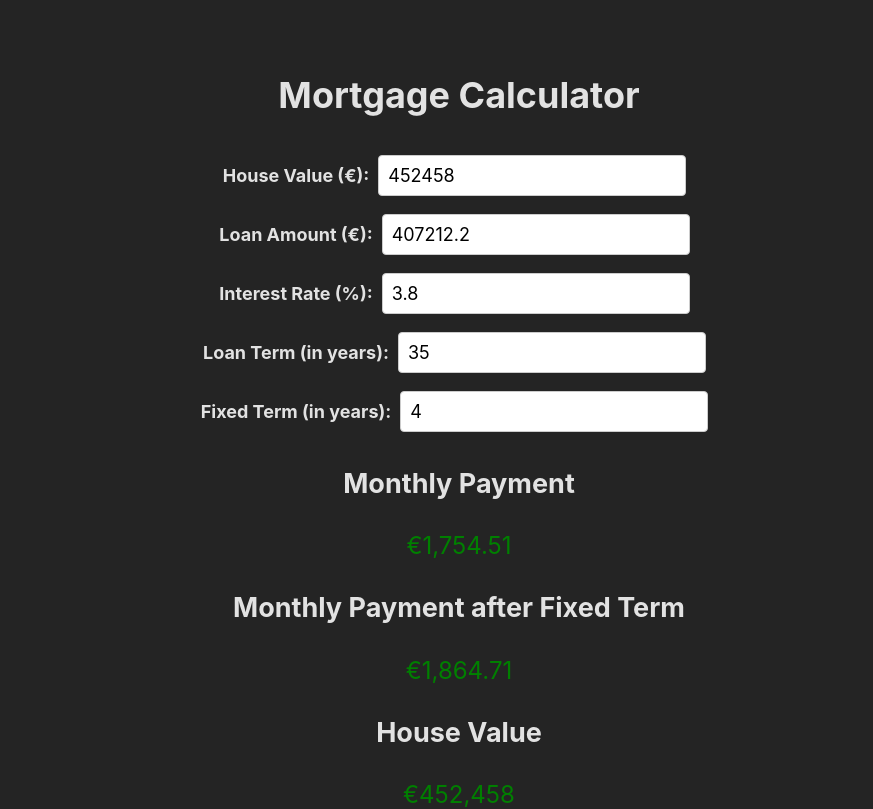
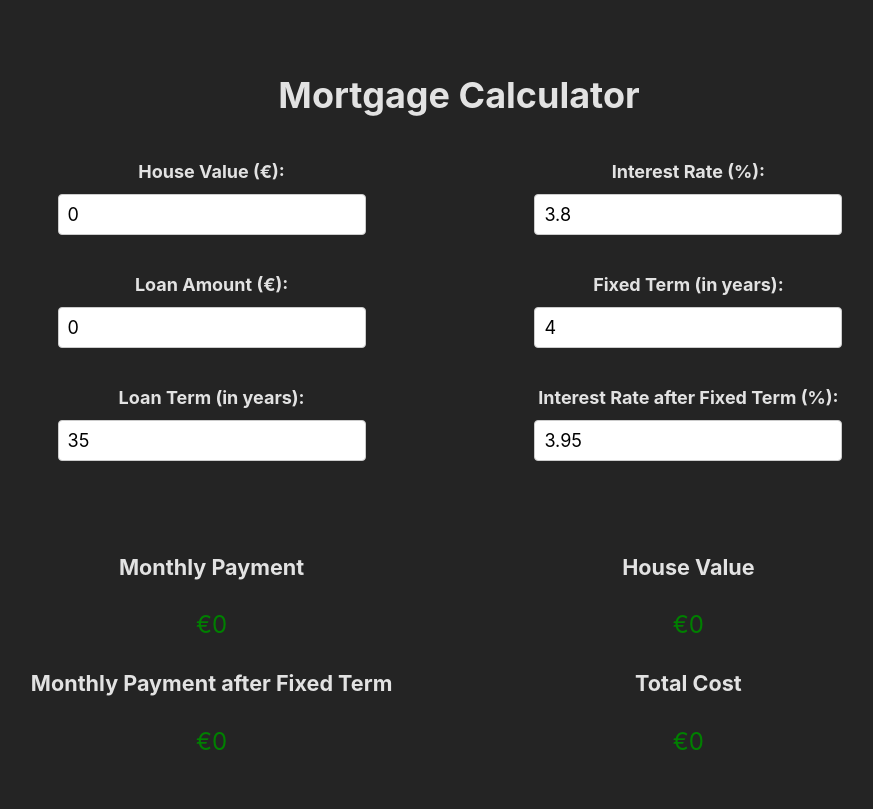
Before and after one commit to UniqueClone/mortgage-calculator, a React (Vite) app: page / in a window 1280 px wide. Shown: the top 809 px of the page, without its empty margins (181-1054 px from the left). Built offline with nearby package versions, Linux system fonts and the light colour scheme.

Commit message:
Adding columns to form and results.

```diff
--- a/src/components/MortgageCalculator/MortgageCalculator.css
+++ b/src/components/MortgageCalculator/MortgageCalculator.css
@@ -5,6 +5,7 @@ input[type="number"] {
     font-size: 1em;
     font-family: inherit;
     margin: 0.5em;
+    margin-bottom: 2rem;
 }
 
 input[type="number"]:focus {
@@ -21,7 +22,6 @@ input[type="number"]:focus {
 
 label {
     font-weight: bold;
-    margin-bottom: 0.5em;
 }
 
 input[type="text"],
@@ -29,6 +29,7 @@ textarea {
     border-radius: 4px;
     border: 1px solid #ccc;
     padding: 0.5em;
+    padding-top: 10rem;
     font-size: 1em;
     font-family: inherit;
     margin-bottom: 1em;
@@ -42,3 +43,19 @@ p {
     margin-bottom: 1em;
     font-size: large;
 }
+
+.columns {
+    display: flex;
+    align-items: center;
+    max-width: 80%;
+    margin: 2rem auto;
+}
+
+.column {
+    flex: 1;
+    margin-right: 1em;
+}
+
+h2 {
+    font-size: larger;
+}
--- a/src/components/MortgageCalculator/MortgageCalculator.tsx
+++ b/src/components/MortgageCalculator/MortgageCalculator.tsx
@@ -8,10 +8,12 @@ const formatter = new Intl.NumberFormat("en-IE", {
 });
 
 function MortgageCalculator(): JSX.Element {
-    const [houseValue, setHouseValue] = useState<number>(452458.0); // Declare houseValue variable
+    const [houseValue, setHouseValue] = useState<number>(0.0); // Declare houseValue variable
     const [interestRate, setInterestRate] = useState<number>(3.8); // Declare interestRate variable
     const [loanTerm, setLoanTerm] = useState<number>(35); // Declare loanTerm variable
     const [fixedTerm, setFixedTerm] = useState<number>(4); // Declare fixedTerm variable
+    const [interestRateAfterFixedTerm, setInterestRateAfterFixedTerm] =
+        useState<number>(3.95); // Declare interestRateAfterFixedTerm variable
 
     const handleSubmit = (e: React.FormEvent<HTMLFormElement>) => {
         e.preventDefault();
@@ -19,7 +21,7 @@ function MortgageCalculator(): JSX.Element {
     };
 
     const onHouseValueChange = (value: number) => {
-        if (value < 0) {
+        if (isNaN(value) || value < 0) {
             setHouseValue(0);
         } else {
             setHouseValue(value);
@@ -29,9 +31,11 @@ function MortgageCalculator(): JSX.Element {
     return (
         <div>
             <h1>Mortgage Calculator</h1>
-            <form onSubmit={handleSubmit}>
+            <form className="columns" onSubmit={handleSubmit}>
+                <div className="column column-1">
                     <label>
                         House Value (€):
+                        <br />
                         <input
                             type="number"
                             value={houseValue}
@@ -43,19 +47,38 @@ function MortgageCalculator(): JSX.Element {
                     <br />
                     <label>
                         Loan Amount (€):
+                        <br />
                         <input
                             type="number"
                             value={
                                 houseValue * 0.9 //.toFixed(2)
                             }
                             onChange={(e) =>
-                            onHouseValueChange(parseFloat(e.target.value) / 0.9)
+                                onHouseValueChange(
+                                    parseFloat(e.target.value) / 0.9
+                                )
                             }
                         />
                     </label>
                     <br />
                     <label>
+                        Loan Term (in years):
+                        <br />
+                        <input
+                            type="number"
+                            value={loanTerm}
+                            onChange={(e) =>
+                                setLoanTerm(parseInt(e.target.value))
+                            }
+                        />
+                    </label>
+                    <br />
+                </div>
+
+                <div className="column column-2">
+                    <label>
                         Interest Rate (%):
+                        <br />
                         <input
                             type="number"
                             value={interestRate}
@@ -76,23 +99,45 @@ function MortgageCalculator(): JSX.Element {
                     </label>
                     <br />
                     <label>
-                    Loan Term (in years):
+                        Fixed Term (in years):
+                        <br />
                         <input
                             type="number"
-                        value={loanTerm}
-                        onChange={(e) => setLoanTerm(parseInt(e.target.value))}
+                            value={fixedTerm}
+                            onChange={(e) =>
+                                setFixedTerm(parseInt(e.target.value))
+                            }
                         />
                     </label>
                     <br />
                     <label>
-                    Fixed Term (in years):
+                        Interest Rate after Fixed Term (%):
+                        <br />
                         <input
                             type="number"
-                        value={fixedTerm}
-                        onChange={(e) => setFixedTerm(parseInt(e.target.value))}
+                            value={interestRateAfterFixedTerm}
+                            onChange={(e) =>
+                                setInterestRateAfterFixedTerm(
+                                    parseFloat(e.target.value)
+                                )
+                            }
+                            // onWheel={(e) =>
+                            //     setInterestRateAfterFixedTerm(
+                            //         Number(
+                            //             (
+                            //                 interestRateAfterFixedTerm +
+                            //                 (e.deltaY > 0 ? -0.1 : 0.1)
+                            //             ).toFixed(2)
+                            //         )
+                            //     )
+                            // }
                         />
                     </label>
+                </div>
             </form>
+
+            <div className="columns">
+                <div className="column column-1">
                     <h2>Monthly Payment</h2>
                     <p
                         style={{
@@ -101,7 +146,11 @@ function MortgageCalculator(): JSX.Element {
                         }}
                     >
                         {formatter.format(
-                    getMonthlyPayment(houseValue * 0.9, interestRate, loanTerm)
+                            getMonthlyPayment(
+                                houseValue * 0.9,
+                                interestRate,
+                                loanTerm
+                            )
                         )}
                     </p>
 
@@ -115,12 +164,14 @@ function MortgageCalculator(): JSX.Element {
                         {formatter.format(
                             getMonthlyPayment(
                                 houseValue * 0.9,
-                        interestRate,
+                                interestRateAfterFixedTerm,
                                 loanTerm - fixedTerm
                             )
                         )}
                     </p>
+                </div>
 
+                <div className="column column-2">
                     <h2>House Value</h2>
                     <p
                         style={{
@@ -131,7 +182,7 @@ function MortgageCalculator(): JSX.Element {
                         {formatter.format(getCleanHouseValue(houseValue))}
                     </p>
 
-            <h2>Total Payment</h2>
+                    <h2>Total Cost</h2>
                     <p
                         style={{
                             color: "green",
@@ -144,10 +195,12 @@ function MortgageCalculator(): JSX.Element {
                                 interestRate,
                                 loanTerm,
                                 fixedTerm,
-                        interestRate
+                                interestRateAfterFixedTerm
                             )
                         )}
                     </p>
+                </div>
+            </div>
         </div>
     );
 }
```
Lines whose indentation alone changed are shown as unchanged.
